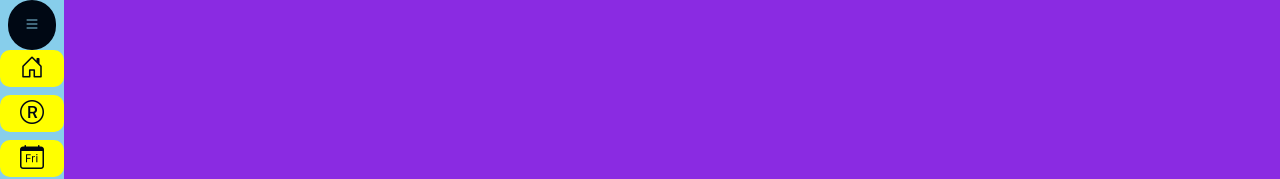
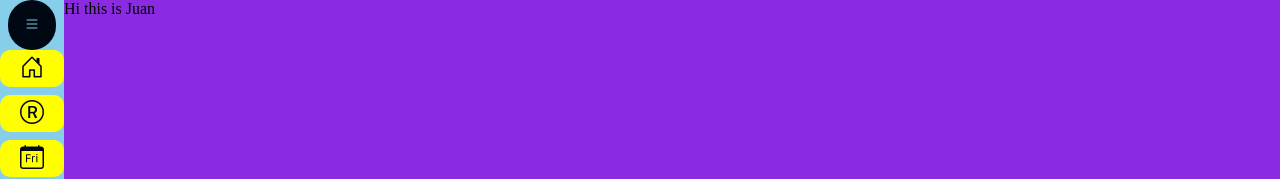
Before and after one commit to jgraciano10/My-blog, a website: page index.html in a window 1280 px wide. Shown: the top 179 px of the page. Drawn offline with nearby package versions, Linux system fonts and the light colour scheme.

Commit message:
version4

```diff
--- a/index.html
+++ b/index.html
@@ -24,7 +24,7 @@
         </nav>
     </div>
     <div class="body__seconddiv">
-        <header class="seconddiv__header"></header>
+        <header class="seconddiv__header"> Hi this is Juan</header>
         <section class="seconddiv__section"></section>
         <footer  class="seconddiv__footer"></footer>
     </div>
```
